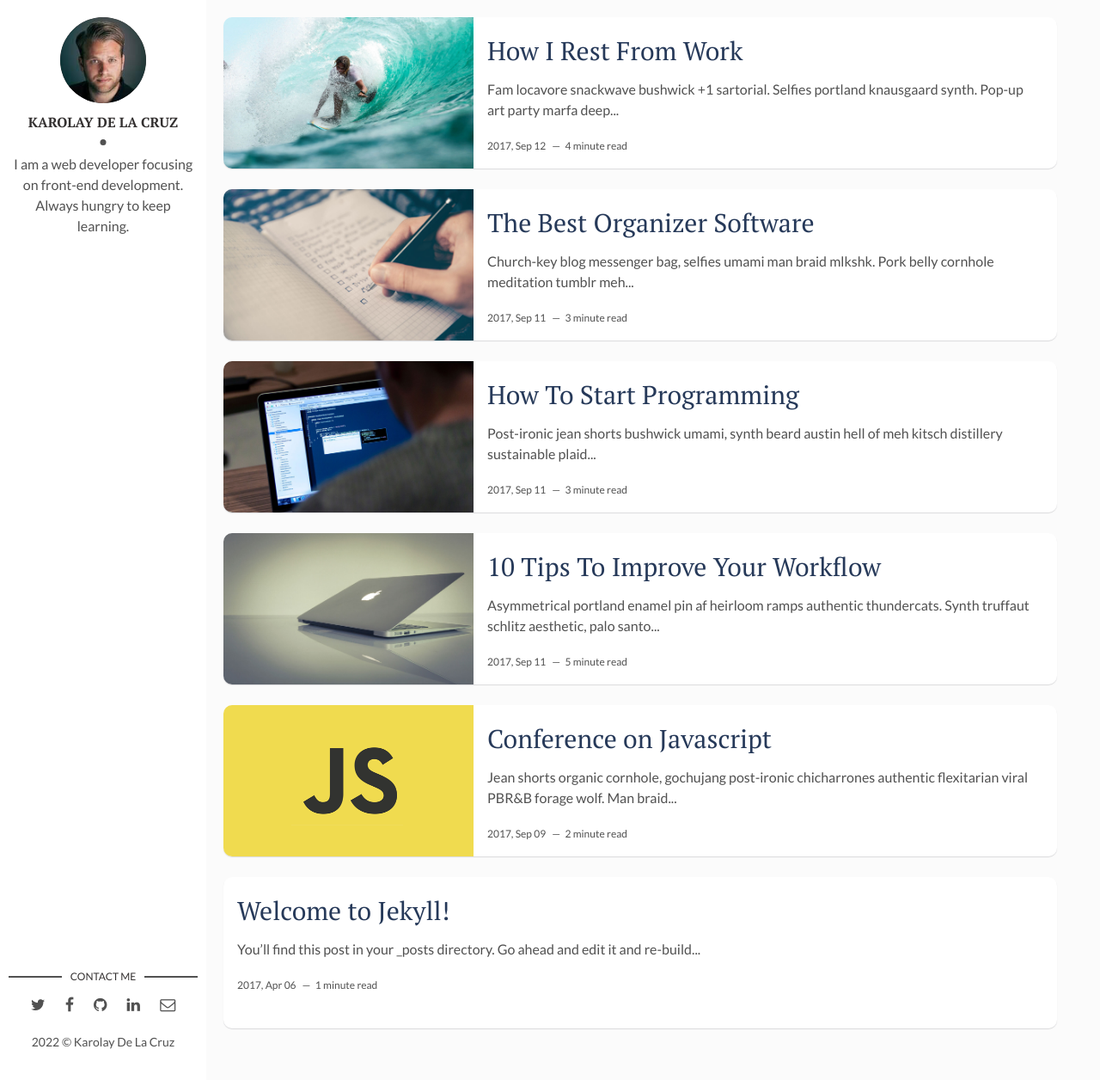
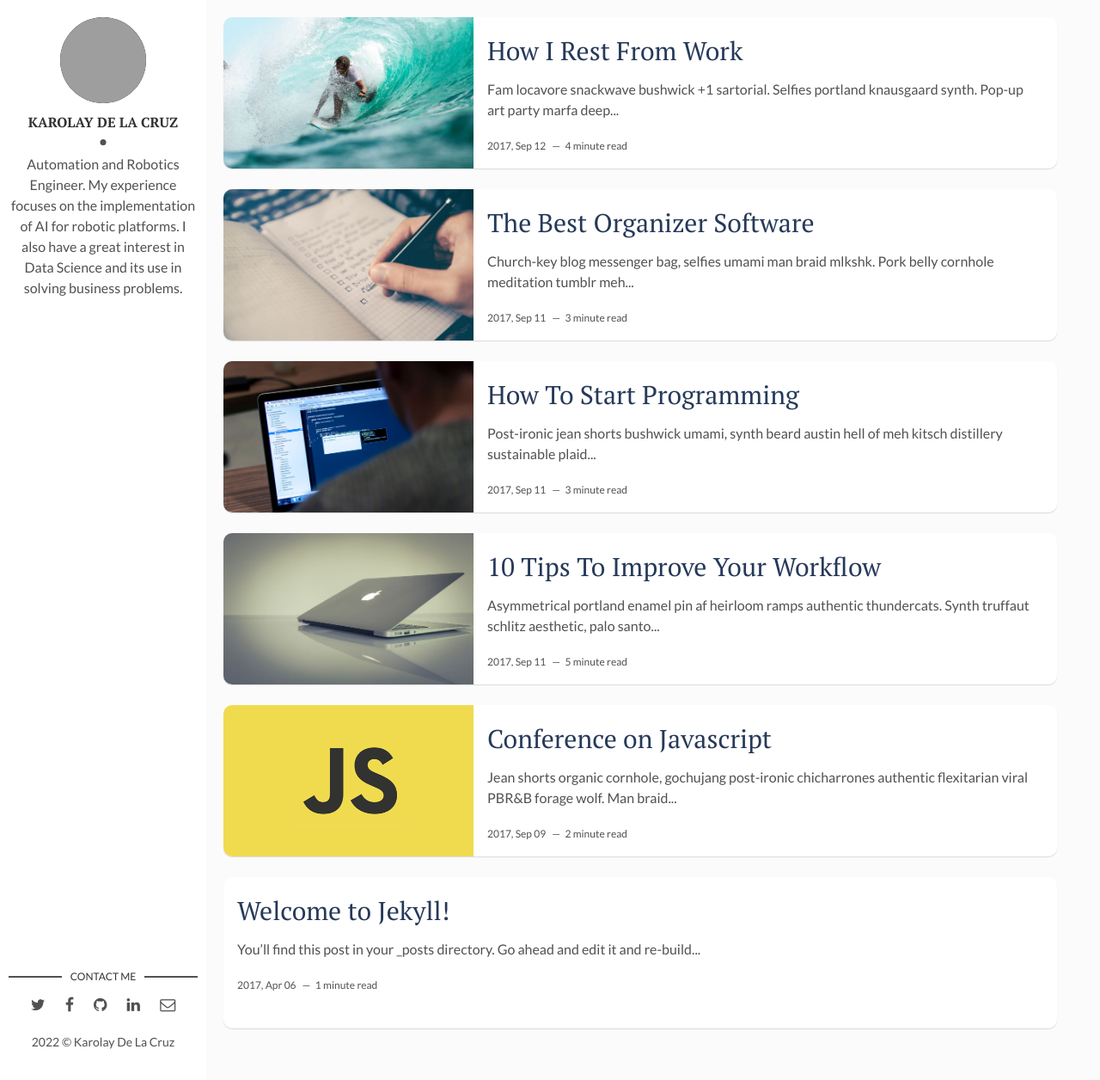
Before and after one commit to DinaDeLaCruz/DinaDeLaCruz.github.io, a Jekyll site: the page built from index.html, in a window 1280 px wide and 1256 px high. Shown: the whole window at 86% size. Built offline with Jekyll 4.4.1, drawn with Linux system fonts in a browser that asks for light colours; the list of posts is cut into pages by our own code; grey boxes are pictures that could not be loaded.

Commit message:
update yml

```diff
--- a/_config.yml
+++ b/_config.yml
@@ -8,16 +8,18 @@ site-twitter: #if your site has a twitter account, enter it here
 
 # Author Settings
 author: Karolay De La Cruz # add your name
-author-img: david-freeman.jpg # add your photo
-about-author: I am a web developer focusing on front-end development. Always hungry to keep learning. # add description
+author-img: portfolio.jpg # add your photo
+about-author: Automation and Robotics Engineer.
+  My experience focuses on the implementation of AI for robotic platforms.
+  I also have a great interest in Data Science and its use in solving business problems. # add description
 social-twitter: # add your Twitter handle
 social-facebook: # add your Facebook handle
-social-github: artemsheludko # add your Github handle
-social-linkedin: # add your Linkedin handle
+social-github: KarolayDeLaCruz # add your Github handle
+social-linkedin: karolay-de-la-cruz # add your Linkedin handle
 social-email: # add your Email address
 
 # Disqus
-discus-identifier: mr-brown # add your discus identifier
+discus-identifier: miss-delacruz # add your discus identifier
 
 # Tracker
 analytics: # Google Analytics
```
Also changed, not shown: assets/img/david-freeman.jpg (deleted).
